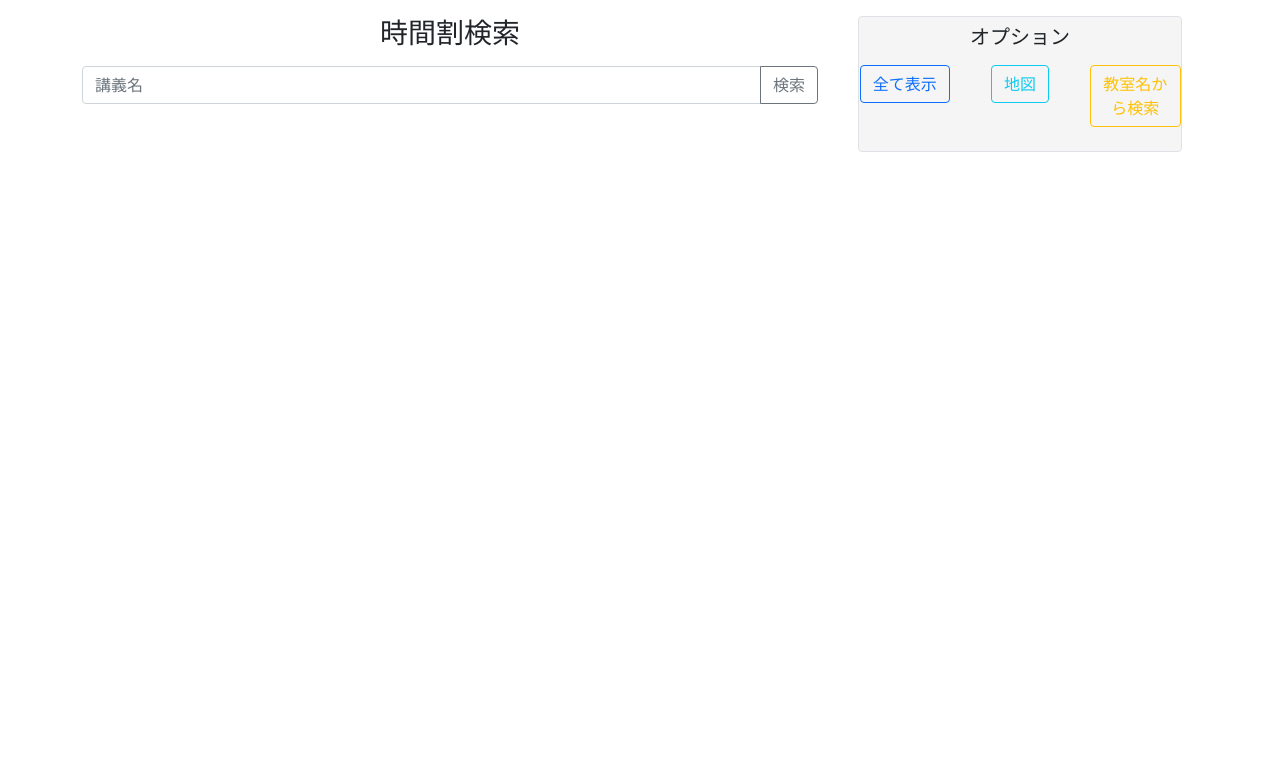
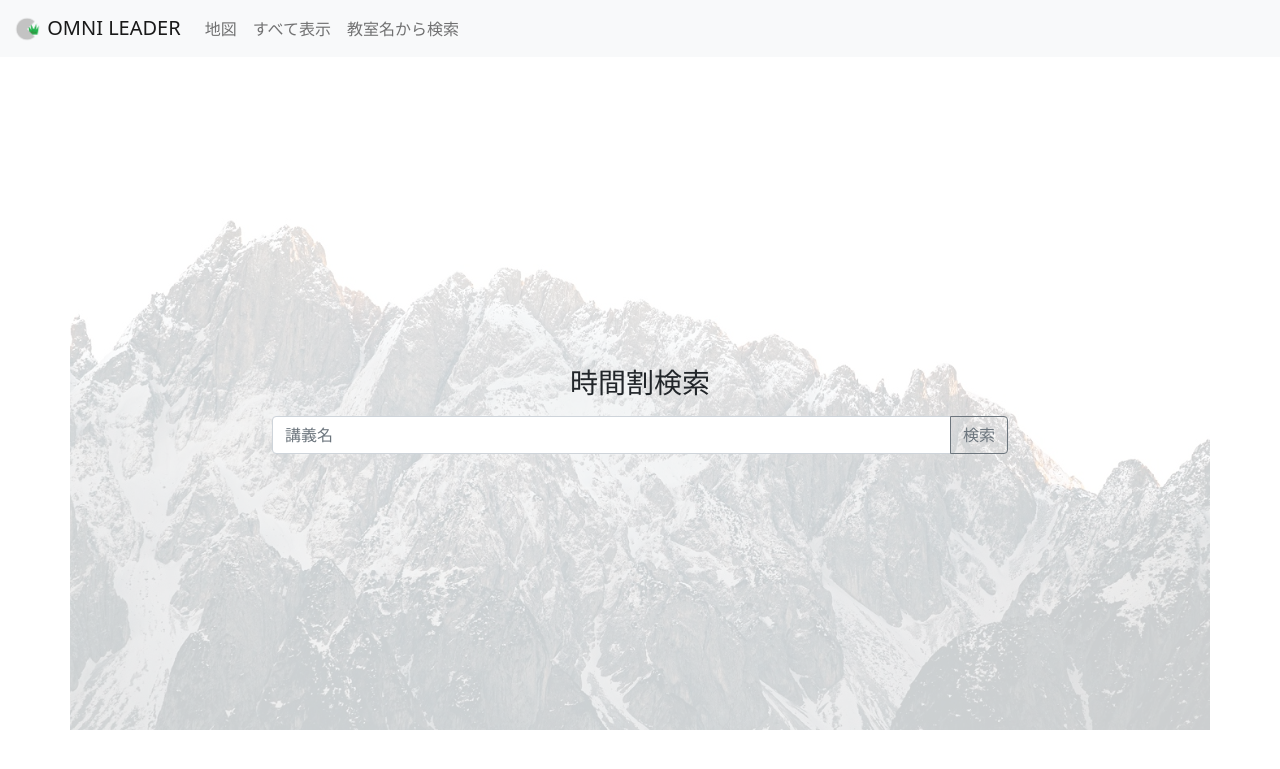
Before and after one commit to naokeyn/flask_test, a Flask app: page / in a window 1280 px wide. Shown: the top 769 px of the page. Run offline with Flask 2, Linux system fonts and the light colour scheme; parts of the project's set-up code (start-up, migrations or seed data) failed here and were passed over.

Commit message:
レイアウトのアップグレード

```diff
--- a/templates/index.html
+++ b/templates/index.html
@@ -2,9 +2,23 @@
 
 {% block script %}
 
+<style>
+    .bg-mt-img {
+        height: 80vh;
+        background-image: url("../static/bg-mountain.jpg");
+        background-size: cover;
+        background-position: center center;
+        background-color: rgba(255, 255, 255, 0.8);
+        background-blend-mode: lighten;
+    }
+</style>
+
 <div class="text-center">
     <div class="container">
-        <div class="row">
+        <div class="row d-flex align-items-center bg-mt-img">
+            <div class="d-none d-md-block col-md-2">
+
+            </div>
             <div class="col-md-8">
                 <h3 class="m-3">時間割検索</h3>
 
@@ -17,40 +31,7 @@
                     </div>
                 </form>
             </div>
-            <div class="col-md-4">
-                <div class="border border-1 rounded m-3" style="background-color: whitesmoke;">
-                    <div class="row p-2">
-                        <h5>
-                            オプション
-                        </h5>
-                    </div>
-                    <div class="row pb-2 text-center">
-                        <div class="col">
-                            <form action="/all">
-                                <button class="btn btn-outline-primary" formmethod="post">
-                                    全て表示
-                                </button>
-                            </form>
 
-                        </div>
-                        <div class="col">
-                            <p>
-                                <a href="/map" class="btn btn-outline-info">
-                                    地図
-                                </a>
-                            </p>
-                        </div>
-                        <div class="col">
-                            <p>
-                                <a href="/room" class="btn btn-outline-warning">
-                                    教室名から検索
-                                </a>
-                            </p>
-                        </div>
-
-                    </div>
-                </div>
-            </div>
 
         </div>
     </div>
--- a/templates/template.html
+++ b/templates/template.html
@@ -7,7 +7,7 @@
     <meta name="viewport" content="width=device-width, initial-scale=1.0">
     <meta name="description" content="埼玉大学生のための教室検索サイトです。講義名を入力すれば開講される教室のある建物までの経路を正門、西門、東門の任意の門から案内します。" />
     <!-- アイコン -->
-    <link rel="icon" href="../static/icon.jpg">
+    <link rel="icon" href="../static/icon.png">
 
     <!-- BootStrap の読み込み -->
     <link href="https://cdn.jsdelivr.net/npm/bootstrap@5.0.2/dist/css/bootstrap.min.css" rel="stylesheet"
@@ -16,7 +16,28 @@
     <title>OMNI LEADER</title>
 </head>
 
-<body>
+<body style="padding-top: 90px;">
+
+    <nav class="navbar fixed-top navbar-expand-lg navbar-light bg-light">
+        <div class="container-fluid">
+            <a class="navbar-brand" href="/">
+                <img src="../static/icon.png" alt="" width="30" height="30" class="d-inline-block align-text-top">
+                OMNI LEADER
+            </a>
+            <button class="navbar-toggler" type="button" data-bs-toggle="collapse" data-bs-target="#navbarNavAltMarkup"
+                aria-controls="navbarNavAltMarkup" aria-expanded="false" aria-label="Toggle navigation">
+                <span class="navbar-toggler-icon"></span>
+            </button>
+            <div class="collapse navbar-collapse" id="navbarNavAltMarkup">
+                <div class="navbar-nav">
+                    <a class="nav-link" href="/map">地図</a>
+                    <a class="nav-link" href="/all">すべて表示</a>
+                    <a class="nav-link" href="/room">教室名から検索</a>
+                </div>
+            </div>
+        </div>
+    </nav>
+
     {% block script %}{% endblock %}
 
     <!-- BootStrap の読み込み -->
```
Also changed, not shown: templates/map.html (+1 -7 lines), README.md, static/bg-mountain.jpg (added), static/icon.png (added).
